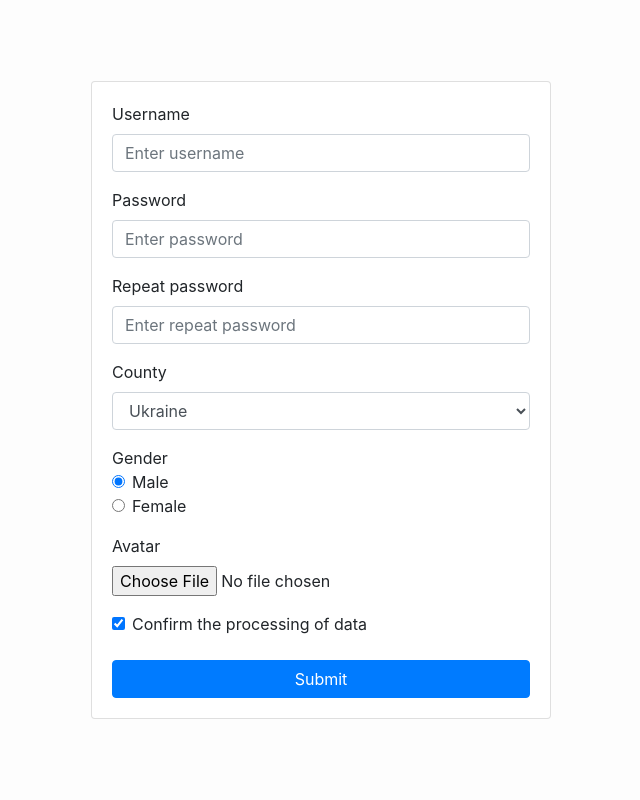
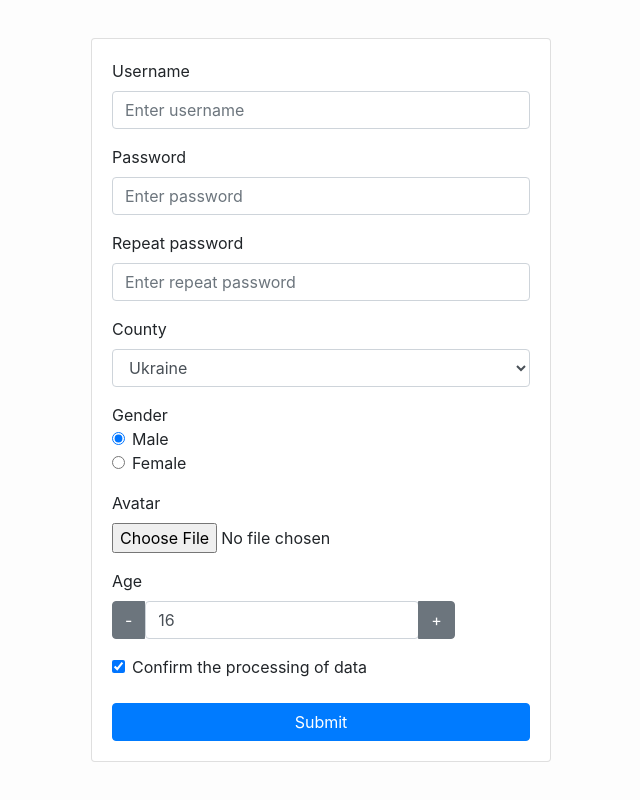
Before and after one commit to dchaika1990/reactwarriors-forms-master, a React (Create React App) app: page / in a window 1280 px wide. Shown: the whole page, without its empty margins (319-959 px from the left). Built offline with nearby package versions, Linux system fonts and the light colour scheme.

Commit message:
Функциональный setState

```diff
--- a/src/components/App.js
+++ b/src/components/App.js
@@ -11,10 +11,12 @@ export default class App extends React.Component {
     gender: 'male',
     agree: true,
     avatar: '',
+    age: 16,
     errors: {
       username: false,
       password: false,
-      repeatPassword: false
+      repeatPassword: false,
+      age: false,
     }
   }
 
@@ -22,11 +24,11 @@ export default class App extends React.Component {
     event.preventDefault();
     const errors = {};
 
-    if ( this.state.username.length < 5 ) errors.username = 'Must be 5 characters or more';
-    if ( this.state.password < 3 ) errors.password = 'Password Must be 3 characters or more';
-    if ( this.state.password !== this.state.repeatPassword ) errors.repeatPassword = 'Must be equil password';
+    if (this.state.username.length < 5) errors.username = 'Must be 5 characters or more';
+    if (this.state.password < 3) errors.password = 'Password Must be 3 characters or more';
+    if (this.state.password !== this.state.repeatPassword) errors.repeatPassword = 'Must be equil password';
 
-    if ( Object.keys(errors).length > 0 ) {
+    if (Object.keys(errors).length > 0) {
       this.setState({
         errors: errors
       })
@@ -64,6 +66,32 @@ export default class App extends React.Component {
       })
     }
     reader.readAsDataURL(event.target.files[0]);
+  }
+
+  incrementAge = () => {
+    this.setState((prevState, prevProps) => ({
+      age: prevState.age + 1
+    }), () => {
+        this.setState({
+          errors: {
+            age: this.state.age < 18 ? 'Must be more 18' : false
+          }
+        })
+
+    })
+  }
+
+  decrementAge = () => {
+    this.setState((prevState, prevProps) => ({
+      age: prevState.age - 1
+    }), () => {
+        this.setState({
+          errors: {
+            age: this.state.age < 18 ? 'Must be more 18' : false
+          }
+        })
+
+    })
   }
 
   render() {
@@ -178,6 +206,28 @@ export default class App extends React.Component {
               name='avatar'
               onChange={this.onChangeAvatar} />
           </div>
+          <div className="form-group">
+            <div>
+              <label>Age</label>
+            </div>
+            <div className="btn-group">
+              <button className='btn btn-secondary' type='button' onClick={this.decrementAge}>-</button>
+              <input
+                type="number"
+                className="form-control"
+                placeholder="Enter age"
+                name='age'
+                value={this.state.age}
+                onChange={this.onChange}
+              />
+              <button className='btn btn-secondary' type='button' onClick={this.incrementAge}>+</button>
+            </div>
+            {this.state.errors.age ? (
+              <div className="invalid-feedback">
+                {this.state.errors.age}
+              </div>
+            ) : null}
+          </div>
           <div className="form-check mb-4">
             <input
               className="form-check-input"
```
